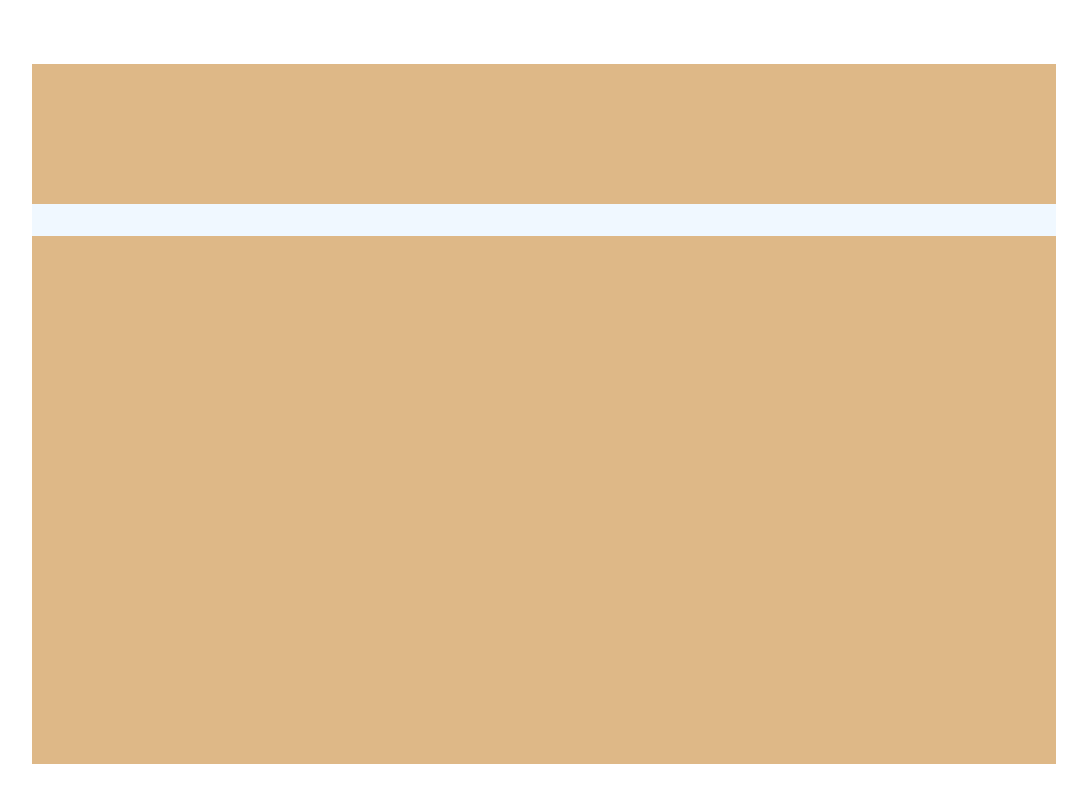
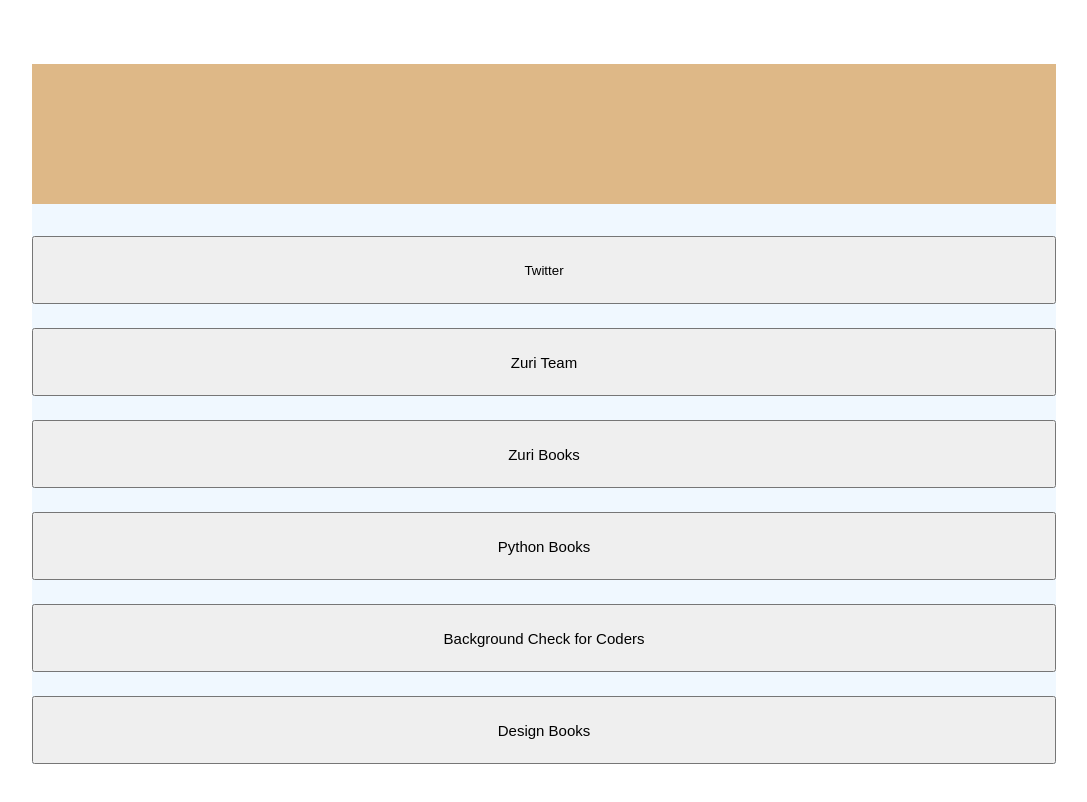
Before and after one commit to evansaizik/HNG_TASK_ONE, a React (Create React App) app: page / in a window 1280 px wide. Shown: the top 802 px of the page, without its empty margins (96-1183 px from the left). Built offline with nearby package versions, Linux system fonts and the light colour scheme.

Commit message:
created a reusable button component

```diff
--- a/src/components/Body/Link.js
+++ b/src/components/Body/Link.js
@@ -1,9 +1,17 @@
 import React from "react";
 import classes from './Link.module.css';
+import Button from "../Button";
 
 const Links = () => {
   return (
-    <div className={classes.link}></div>
+    <div className={classes.link}>
+      <Button>Twitter</Button>
+      <Button id='btn__zuri'><a href="https://training.zuri.team/">Zuri Team</a></Button>
+      <Button id='books'><a href="http://books.zuri.team">Zuri Books</a></Button>
+      <Button id='book__python'><a href="https://books.zuri.team/python-for-beginners?ref_id=<yourslackname>">Python Books</a></Button>
+      <Button id='pitch'><a href="https://background.zuri.team">Background Check for Coders</a></Button>
+      <Button id='book__design'><a href="https://books.zuri.team/design-rules">Design Books</a></Button>
+    </div>
   )
 }
 
--- a/src/components/Body/Link.module.css
+++ b/src/components/Body/Link.module.css
@@ -6,5 +6,11 @@
   gap: 24px;
   width: 100%;
   height: 528px;
-  background-color: burlywood;
+  /* background-color: burlywood; */
 }
+
+.link a {
+  text-decoration: none;
+  font-size: 1.5rem;
+  color: inherit;
+}
--- a/src/components/Button.js
+++ b/src/components/Button.js
@@ -1,8 +1,14 @@
 import React from "react";
 import classes from './Button.module.css';
 
-const Button = () => {
-
+const Button = (props) => {
+  return (
+    <button
+      id={props.id}
+      className={classes.button}
+      >{props.children}
+    </button>
+  )
 };
 
 export default Button;
--- a/src/components/Button.module.css
+++ b/src/components/Button.module.css
@@ -0,0 +1,10 @@
+.button {
+  display: flex;
+  flex-direction: row;
+  justify-content: center;
+  align-items: center;
+  padding: 0px;
+  gap: 12px;
+  width: 100%;
+  height: 68px;
+}
```
